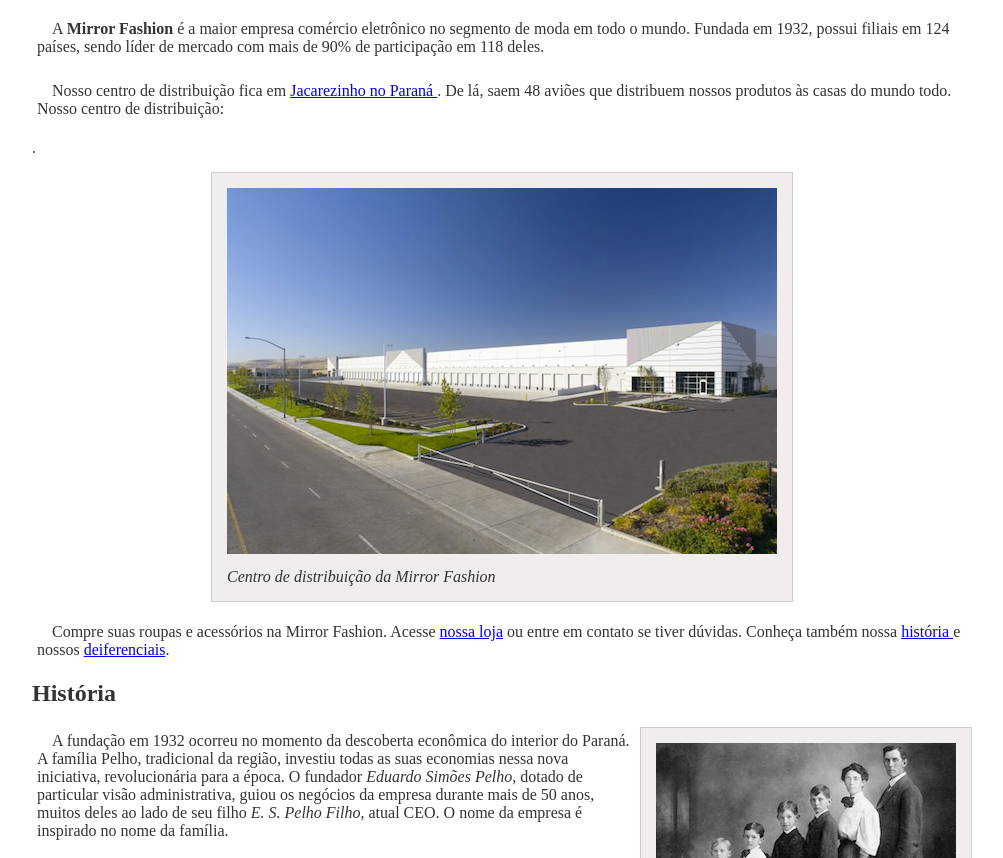
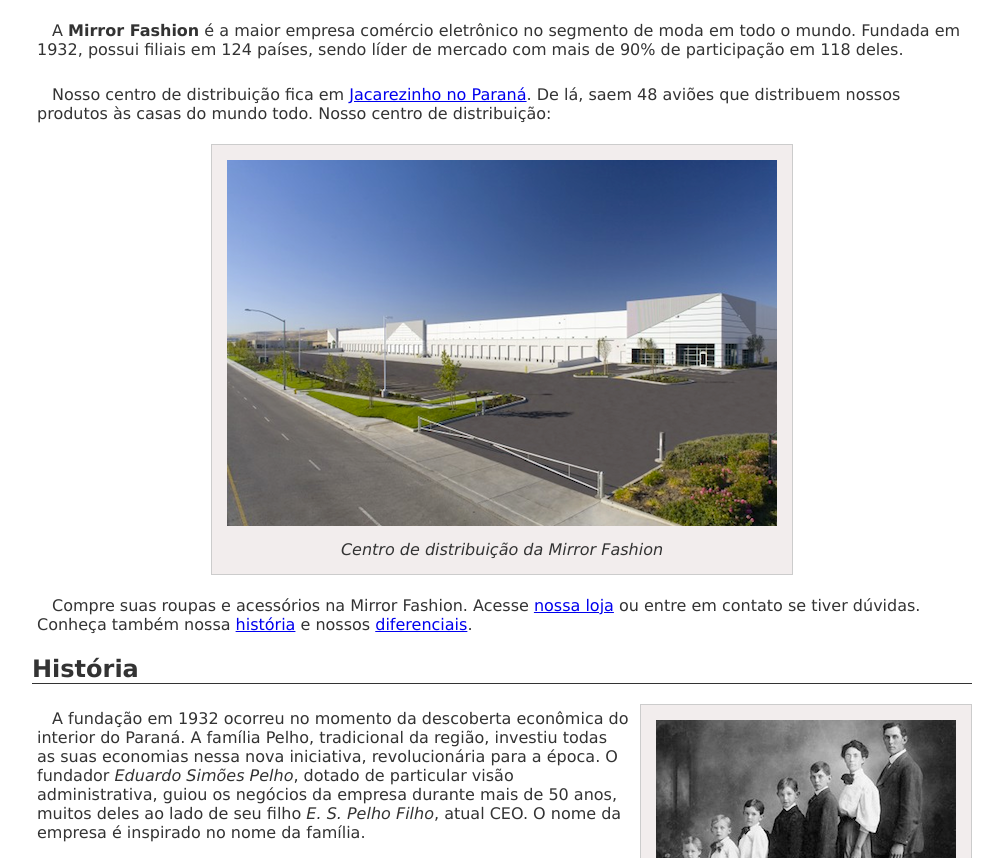
Before and after one commit to stark23471/aula, a plain HTML site: page sobre.html in a window 1280 px wide. Shown: the part 182-1040 px from the top of the page, without its empty margins (138-1141 px from the left). Drawn offline with Linux system fonts and the light colour scheme.

Commit message:
alteracoes help ia

```diff
--- a/css/sobre.css
+++ b/css/sobre.css
@@ -1,58 +1,57 @@
 body {
   color: #333333;
-  font-family: "lucida sans unicode", "lucida grande" "sans serif";
+  font-family: "Lucida Sans Unicode", "Lucida Grande", "Sans Serif";
+  margin-left: auto;
+  margin-right: auto;
+  width: 940px;
 }
+
 h1 {
   background-image: url(../img/body-background.png);
+  padding: 10px;
 }
+
 h2 {
-  border-bottom: #333333;
+  border-bottom: 1px solid #333333; /* faltava definir estilo e largura */
+  margin-top: 5px;
 }
+
 figure {
   background-color: #f2eded;
   border: 1px solid #ccc;
-  text-align: cente;
+  text-align: center; /* corrigido de 'cente' */
+  padding: 15px;
+  margin: 15px;
 }
+
 figcaption {
   font-style: italic;
+  margin-top: 10px;
 }
-h1 {
-  padding: 10px;
-}
-h2 {
-  margin-top: 5px;
-}
+
 p {
   padding: 5px;
   text-indent: 15px;
 }
-figure {
-  padding: 15px;
-  margin: 15px;
-}
-figcaption {
-  margin-top: 10px;
-}
-body {
-  margin-left: auto;
-  margin-right: auto;
-  width: 940px;
-}
+
 #centro-distribuicao {
   margin-left: auto;
   margin-right: auto;
   width: 550px;
 }
+
 #rodape {
   color: #777;
-  margin-right: 30px 0;
+  margin: 30px 0; /* corrigido de 'margin-right: 30px 0;' */
   padding: 30px 0;
 }
+
 #rodape img {
   margin-right: 30px;
   vertical-align: middle;
   width: 94px;
 }
+
 #familia-pelho {
   float: right;
   margin: 0 0 10px 10px;
--- a/index.html
+++ b/index.html
@@ -1,13 +1,19 @@
 <!DOCTYPE html>
 <html>
-  <head>
-    <meta charset="utf-8" />
-    <title>mirror Fashion</title>
-    <link rel="stylesheet" href="css/reset.css">
-    <link rel="stylesheet" href="css/estilos.css">
-  </head>
+  <<head>
+  <meta charset="utf-8" />
+  <title>mirror Fashion</title>
+  <link rel="stylesheet" href="css/reset.css">
+  <link rel="stylesheet" href="css/estilos.css">
+
+  <!-- Para suporte ao HTML5 em IE antigo -->
+  <!--[if lt IE 9]>
+  <script src="https://cdnjs.cloudflare.com/ajax/libs/html5shiv/3.7.3/html5shiv.js"></script>
+  <![endif]-->
+</head>
+
   <body>
-    <head class="container">
+    <header class="container">
       <!--conteudo do cabecalho -->
       <h1><img src="img/logo.png" alt="mirror Fashion" /></h1>
       <p class="sacola">nenhum item na sacola de compras</p>
@@ -20,7 +26,7 @@
           <li><a href="#">ajuda</a></li>
         </ul>
       </nav>
-    </head>
+    </header>
     <div id="main">
       <!--conteudo principal-->
     </div>
--- a/sobre.html
+++ b/sobre.html
@@ -1,12 +1,11 @@
 <!DOCTYPE html>
-<html>
   <head>
     <meta charset="utf-8" />
     <title>Sobre a Mirror Fashion</title>
     <link rel="stylesheet" href="css/sobre.css" />
   </head>
   <body>
-    <img src="img/logo.png" alt="Logo	da	Mirror	Fashion" />
+    <img src="img/logo.png" alt="Logo da Mirror Fashion" />
     <h1>A Mirror Fashion</h1>
     <p>
       A <strong>Mirror Fashion</strong> é a maior empresa comércio eletrônico no
@@ -16,30 +15,30 @@
     </p>
     <p>
       Nosso centro de distribuição fica em
-      <a href="https://maps.google.com.br/?q=Jacarezinho"
-        >Jacarezinho no Paraná </a
-      >. De lá, saem 48 aviões que distribuem nossos produtos às casas do mundo
-      todo. Nosso centro de distribuição:
+      <a href="https://maps.google.com.br/?q=Jacarezinho">Jacarezinho no Paraná</a>.
+      De lá, saem 48 aviões que distribuem nossos produtos às casas do mundo todo.
+      Nosso centro de distribuição:
     </p>
-    .
+
     <figure id="centro-distribuicao">
-      <img
-        src="img/centro-distribuicao.png"
-        alt="Foto	do	centro	de	distribuição	da	Mirror	Fashion"
-      />
+      <img src="img/centro-distribuicao.png" alt="Foto do centro de distribuição da Mirror Fashion" />
       <figcaption>Centro de distribuição da Mirror Fashion</figcaption>
     </figure>
+
     <p>
       Compre suas roupas e acessórios na Mirror Fashion. Acesse
-      <a href="index.html"> nossa loja</a> ou entre em contato se tiver dúvidas.
-      Conheça também nossa <a href="#historia"> história </a>e nossos
-      <a href="#diferenciais">deiferenciais</a>.
+      <a href="index.html">nossa loja</a> ou entre em contato se tiver dúvidas.
+      Conheça também nossa <a href="#historia">história</a> e nossos
+      <a href="#diferenciais">diferenciais</a>.
     </p>
+
     <h2 id="historia">História</h2>
+
     <figure id="familia-pelho">
-      <img src="img/familia-pelho.jpg" alt="Foto	da	família	Pelho" />
+      <img src="img/familia-pelho.jpg" alt="Foto da família Pelho" />
       <figcaption>Família Pelho</figcaption>
     </figure>
+
     <p>
       A fundação em 1932 ocorreu no momento da descoberta econômica do interior
       do Paraná. A família Pelho, tradicional da região, investiu todas as suas
@@ -49,12 +48,14 @@
       de seu filho <em>E. S. Pelho Filho</em>, atual CEO. O nome da empresa é
       inspirado no nome da família.
     </p>
+
     <p>
       O crescimento da empresa foi praticamente instantâneo. Nos primeiros 5
       anos, já atendia 18 países. Bateu a marca de 100 países em apenas 15 anos
       de existência. Até hoje, já atendeu 740 milhões de usuários diferentes, em
       bilhões de diferentes pedidos.
     </p>
+
     <p>
       O crescimento em número de funcionários é também assombroso. Hoje, é a
       maior empregadora do Brasil, mas mesmo após apenas 5 anos de sua
@@ -62,6 +63,7 @@
       funcionários, além dos 890 mil brasileiros nas instalações de Jacarezinho
       e nos escritórios em todo país.
     </p>
+
     <p>
       Dada a importância econômica da empresa para o Brasil, a família Pelho já
       recebeu diversos prêmios, homenagens e condecorações. Todos os presidentes
@@ -70,22 +72,21 @@
     </p>
 
     <h2 id="diferenciais">Diferenciais</h2>
+
     <ul>
       <li>Menor preço do varejo, garantido</li>
       <li>Se você achar uma loja mais barata, leva o produto de graça</li>
       <li>Pague em reais, dólares, euros ou bitcoins</li>
       <li>Todas as compras com frete grátis para o mundo todo</li>
       <li>Maior comércio eletrônico de moda do mundo</li>
-      <li>
-        Atendimento via telefone, email, chat, twitter, facebook, carta, fax e
-        telegrama
-      </li>
+      <li>Atendimento via telefone, email, chat, twitter, facebook, carta, fax e telegrama</li>
       <li>Presente em 124 países</li>
       <li>Mais de um milhão de funcionários em todo o mundo</li>
     </ul>
+
     <div id="rodape">
-      <img src="img/logo.png" alt="Logo	da	Mirror	Fashion" />
-      &copy;copyringht mirror fashion
+      <img src="img/logo.png" alt="Logo da Mirror Fashion" />
+      &copy; copyright Mirror Fashion
     </div>
   </body>
 </html>
```
Also changed, not shown: css/estilos.css (+12 -1 lines).
